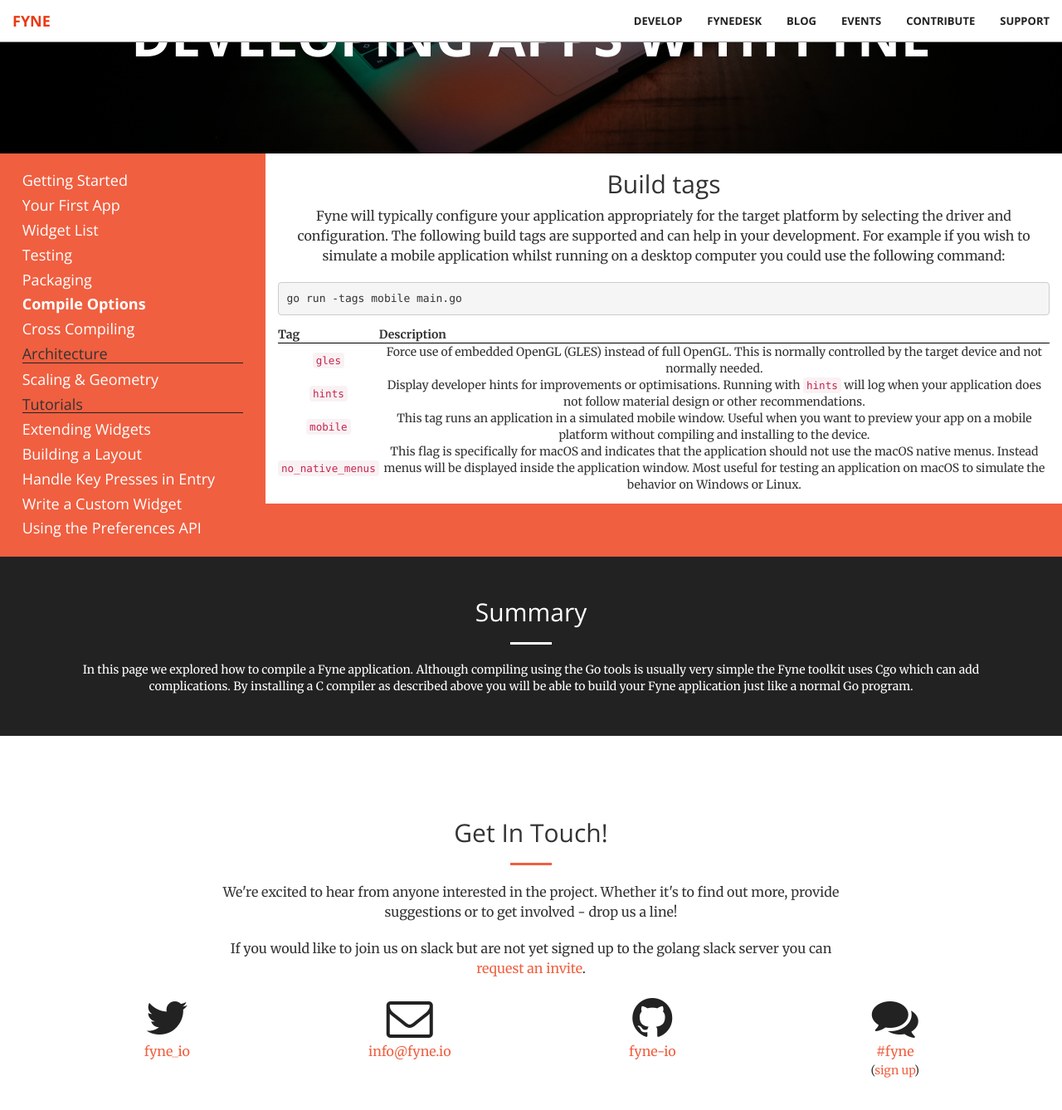
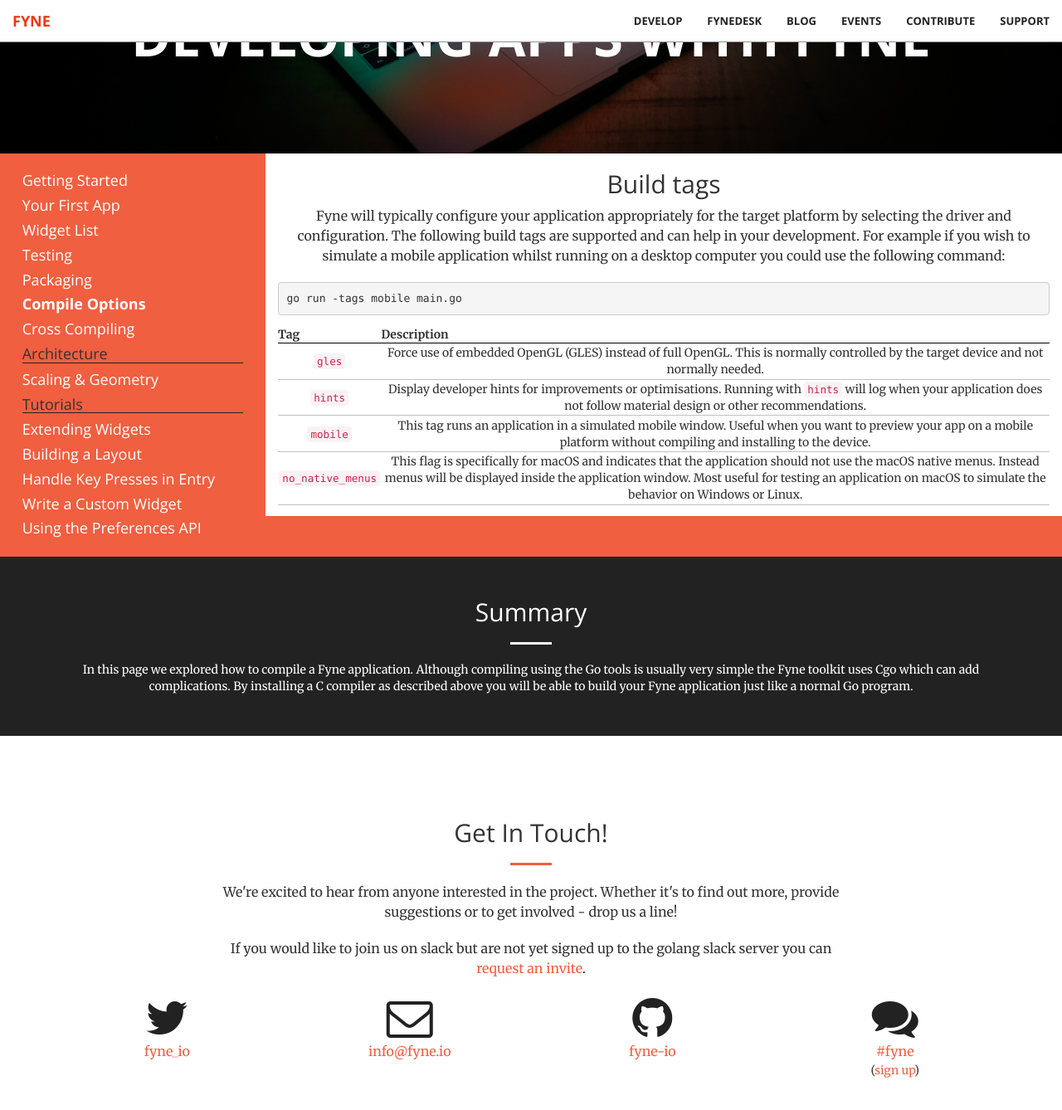
Before and after one commit to fyne-io/fyne-io.github.io, a Jekyll site: the page built from _develop/compiling.md, in a window 1280 px wide and 1400 px high, scrolled down 151 px. Shown: the top 1338 px of the window at 83% size. Built offline with Jekyll 4.4.1, drawn with Linux system fonts in a browser that asks for light colours.

Commit message:
Add some table styles

```diff
--- a/css/main.scss
+++ b/css/main.scss
@@ -57,6 +57,19 @@
 
 #about img {
     max-width: 100%;
+}
+
+table thead {
+    border-bottom: 1px solid #222;
+}
+
+table tbody tr {
+    border-bottom: 1px solid #c0c0c0;
+}
+
+
+table td {
+    padding: 1pt;
 }
 
 .quote-block {
```
